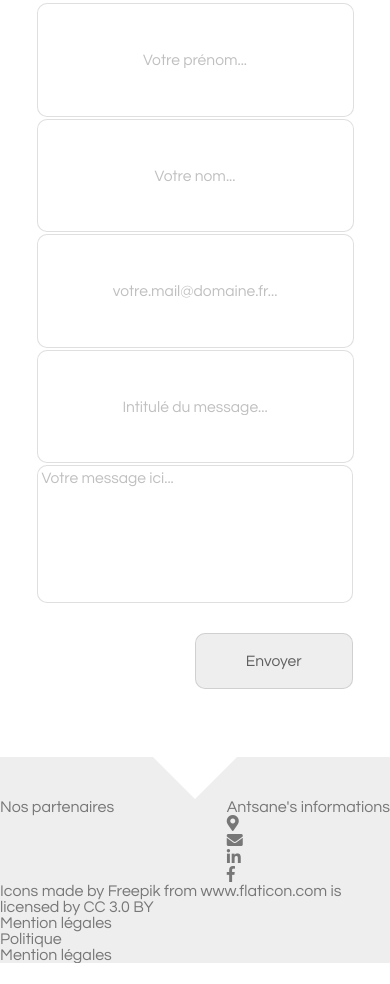
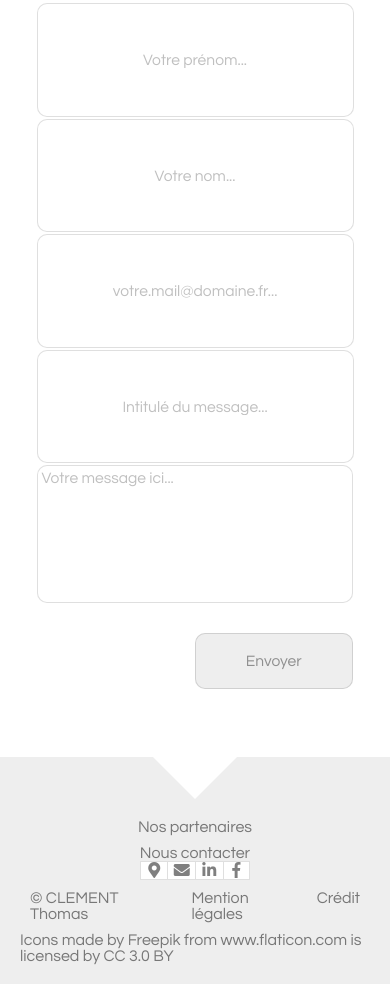
Before and after one commit to Antsane/Antsane_website, a plain HTML site: page index.html in a window 390 px wide. Shown: the part 2489-3473 px from the top of the page. Before the commit the page ends 3452 px from the top, so only its background shows below. Drawn offline with Linux system fonts and the light colour scheme.

Commit message:
Footer done responsive done hamburger miss

```diff
--- a/css/index.css
+++ b/css/index.css
@@ -249,6 +249,7 @@ main div#slide_4 form textarea::placeholder {
 
 main div#slide_4 form input[type=submit] {
     background-color: #eeeeee;
+    color: rgba(0, 0, 0, 0.4);
     width: 50%;
     justify-self: end;
 }
@@ -280,20 +281,93 @@ footer {
     grid-template-areas:
     "a b"
     "c c";
+    padding: 20px;
 }
-
+footer div.footer_communication{
+    display: grid;
+    grid-template-columns: 1fr;
+    grid-row-gap: 5px;
+}
 footer div#footer_partner {
     justify-self: start;
     grid-area: a;
-
 }
 
-footer div#footer_communication {
+footer div#footer_social_network {
     justify-self: end;
     grid-area: b;
 }
+footer div#footer_social_network ul{
+    display: grid;
+    grid-template-columns: 1fr 1fr 1fr 1fr;
+    align-items: center;
+    justify-items: stretch;
+}
+footer div.footer_communication ul li{
+    display: grid;
+    background-color: #fff;
+    align-items: center;
+    justify-items: center;
+    box-sizing: border-box;
+    border: 1px solid rgba(0, 0, 0, .125);
+}
+footer div.footer_communication ul li:nth-child(-n+3){
+    border-right: 0px;
+}
+
 footer div#footer_legality {
     justify-self: center;
     grid-area: c;
+    display: grid;
+    grid-template-columns: 1fr;
+    align-items: center;
+    justify-items: center;
+    grid-row-gap: 10px;
+}
+footer div#footer_legality ul {
+    display: flex;
+    flex-direction: row;
+}
+footer div#footer_legality ul li {
+    margin: 0 10px;
+}
+/* ---------------------------------------------------------------------- *\
+                            Animated Footer Style
+\* ---------------------------------------------------------------------- */
+footer div.footer_communication ul li a i#envelope:hover{
+    color: #0075c8;
+}
+footer div.footer_communication ul li a i#facebook:hover{
+    color: #1e4d9d;
+}
+footer div.footer_communication ul li a i#linkedin:hover{
+    color: #0077b5;
+}
+footer div.footer_communication ul li a i#marker:hover{
+    color: #ea4335;
+}
+footer div#footer_legality ul li a:hover {
+    color: black;
+}
+/* ---------------------------------------------------------------------- *\
+                            Responsive Footer Style
+\* ---------------------------------------------------------------------- */
+@media (max-width: 1000px){
+    footer {
+        grid-template-areas:
+        "a"
+        "b"
+        "c";
+        grid-row-gap: 10px;
+    }
+    footer div.footer_communication{
+        grid-row-gap: 0px;
+    }
+    footer div#footer_partner {
+        justify-self: center;
+    }
 
+    footer div#footer_social_network {
+        justify-self: center;
+    }
 }
--- a/index.html
+++ b/index.html
@@ -96,29 +96,29 @@
     </main>
     <!-- Footer -->
     <footer>
-        <div id="footer_partner">
-            <div class="footer_title_partner">Nos partenaires</div>
+        <div class="footer_communication" id="footer_partner">
+            <div class="footer_title_communication">Nos partenaires</div>
         </div>
-        <div id="footer_communication">
-            <div class="footer_title_communication">Antsane's informations</div>
+        <div class="footer_communication" id="footer_social_network">
+            <div class="footer_title_communication">Nous contacter</div>
             <ul>
-                <li><a href="#"><i class="fas fa-map-marker-alt"></i></a></li>
-                <li><a href="#"><i class="fas fa-envelope"></i></a></li>
-                <li><a href="#"><i class="fab fa-linkedin-in"></i></a></li>
-                <li><a href="#"><i class="fab fa-facebook-f"></i></a></li>
+                <li><a href="#"><i class="fas fa-map-marker-alt" id="marker"></i></a></li>
+                <li><a href="#"><i class="fas fa-envelope" id="envelope"></i></a></li>
+                <li><a href="#"><i class="fab fa-linkedin-in" id="linkedin"></i></a></li>
+                <li><a href="#"><i class="fab fa-facebook-f" id="facebook"></i></a></li>
 
             </ul>
         </div>
         <div id="footer_legality">
+            <ul>
+                <li><a href="#">© CLEMENT Thomas</a></li>
+                <li><a href="#">Mention légales</a></li>
+                <li><a href="#">Crédit</a></li>
+            </ul>
             <div>Icons made by <a href="https://www.freepik.com/" title="Freepik">Freepik</a> from <a href="https://www.flaticon.com/"
                     title="Flaticon">www.flaticon.com</a> is licensed by <a href="http://creativecommons.org/licenses/by/3.0/"
                     title="Creative Commons BY 3.0" target="_blank">CC 3.0 BY</a>
             </div>
-            <ul>
-                <li><a href="#">Mention légales</a></li>
-                <li><a href="#">Politique</a></li>
-                <li><a href="#">Mention légales</a></li>
-            </ul>
         </div>
     </footer>
 </body>
```
